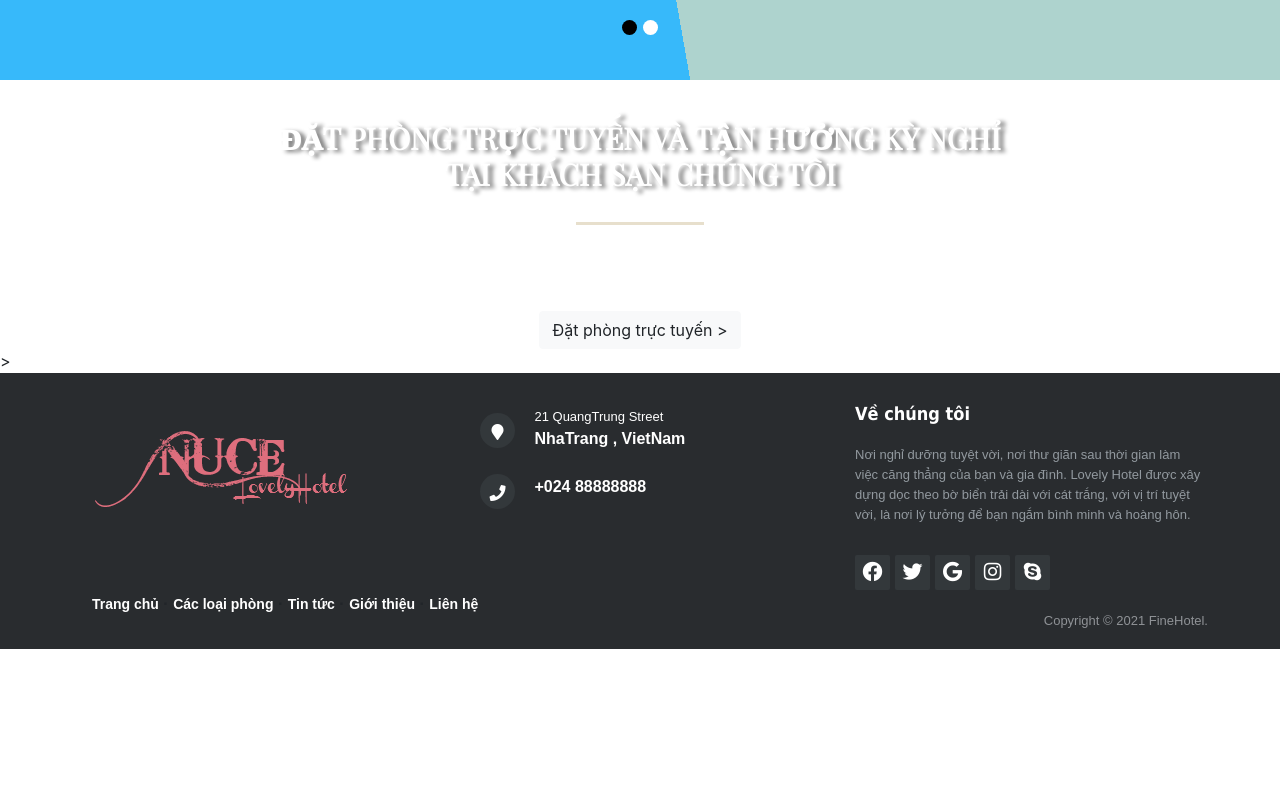
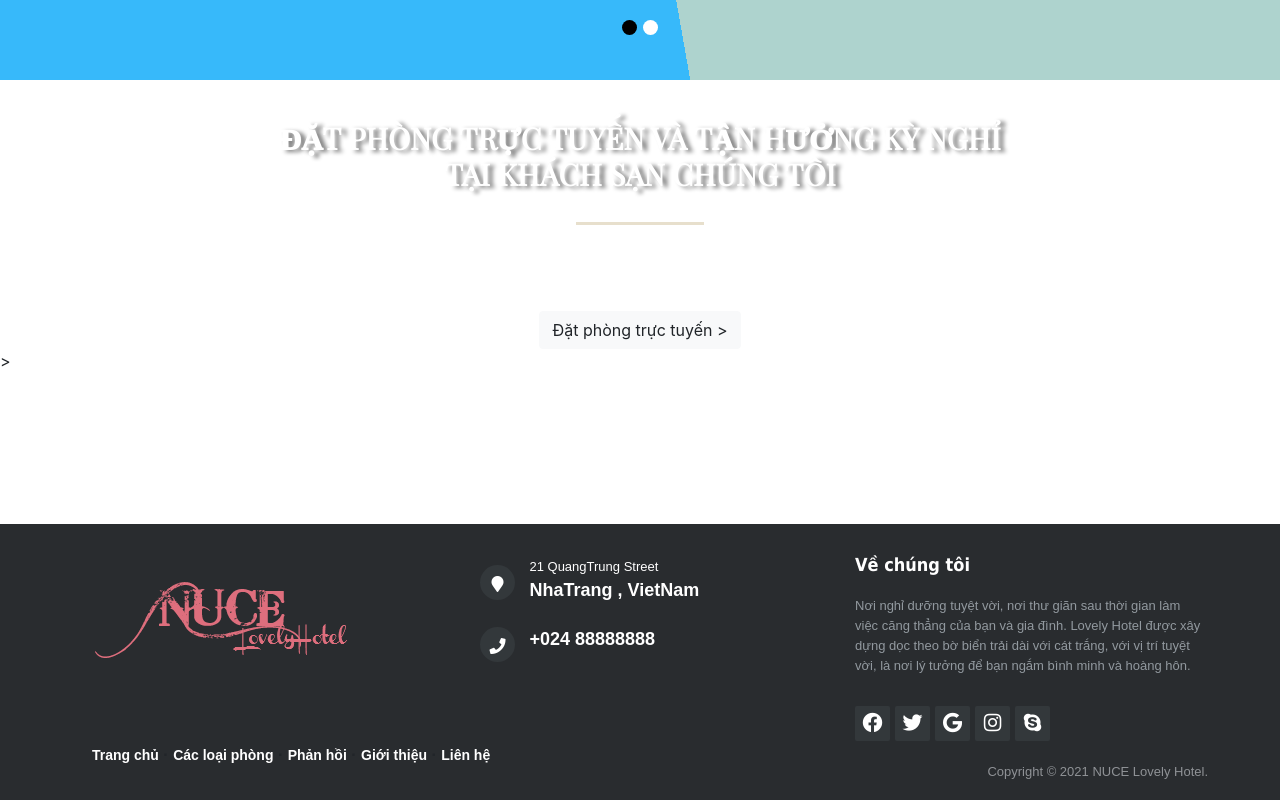
Before and after one commit to Nakai981/MEDIA, a plain HTML site: page index.html in a window 1280 px wide. Shown: the part 3295-4095 px from the top of the page. Before the commit the page ends 3944 px from the top, so only its background shows below. Drawn offline with nearby package versions, Linux system fonts and the light colour scheme.

Commit message:
Sửa tên

```diff
--- a/index.html
+++ b/index.html
@@ -512,7 +512,7 @@
     <footer class="footer">
         <div class="container">
             <div class="row">
-                <div class="col-12 col-xs-12 col-sm-12 col-md-4 anh_footer-navigation">
+                <div class="col-11 col-xs-11 col-sm-11 col-md-4 anh_footer-navigation">
                     <h3>
                         <a href="#"> <img id=" footer-logo" class="img-fluid" src="./img/logo/logo.png" alt=""></a>
                     </h3>
@@ -539,10 +539,10 @@
                 </div>
                 <div class="anh_footer-copyright">
                     <div class="anh_footer-copyright-left">
-                        <p class="links"><a href="#">Trang chủ</a><strong> · </strong><a href="#">Các loại phòng</a><strong> · </strong><a href="#">Tin tức</a><strong> · </strong><a href="#">Giới thiệu</a><strong> · </strong><a href="#">Liên hệ</a></p>
+                        <p class="links"><a href="#">Trang chủ</a><strong> · </strong><a href="#">Các loại phòng</a><strong> · </strong><a href="#">Phản hồi</a><strong> · </strong><a href="#">Giới thiệu</a><strong> · </strong><a href="#">Liên hệ</a></p>
                     </div>
                     <div class="anh_footer-copyright-right">
-                        <p class="company-name">Copyright © 2021 FineHotel.</p>
+                        <p class="company-name">Copyright © 2021 NUCE Lovely Hotel.</p>
                     </div>
                 </div>
             </div>
--- a/style.css
+++ b/style.css
@@ -868,7 +868,7 @@ video {
     background-attachment: fixed;
     background-position: bottom;
     width: 100%;
-    height: auto;
+    height: 444px;
 }
 
 .anh_datphong h3 {
@@ -994,6 +994,7 @@ video {
     display: inline-block;
     color: #ffffff;
     vertical-align: middle;
+    font-size: 18px;
 }
 
 .anh_footer-contacts p a {
@@ -1010,7 +1011,7 @@ video {
     border-radius: 50%;
     text-align: center;
     line-height: 38px;
-    margin: 10px 15px 10px 0;
+    margin: 10px 10px 10px 0;
 }
 
 span.new-line-span {
```
